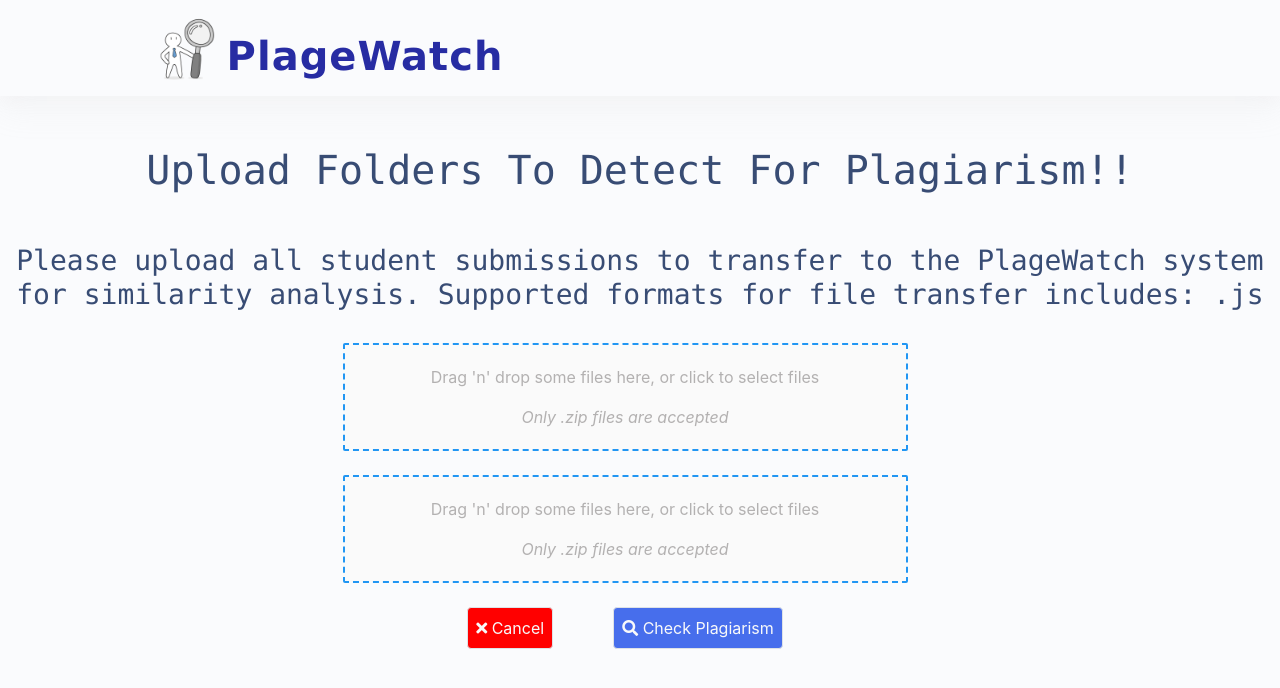
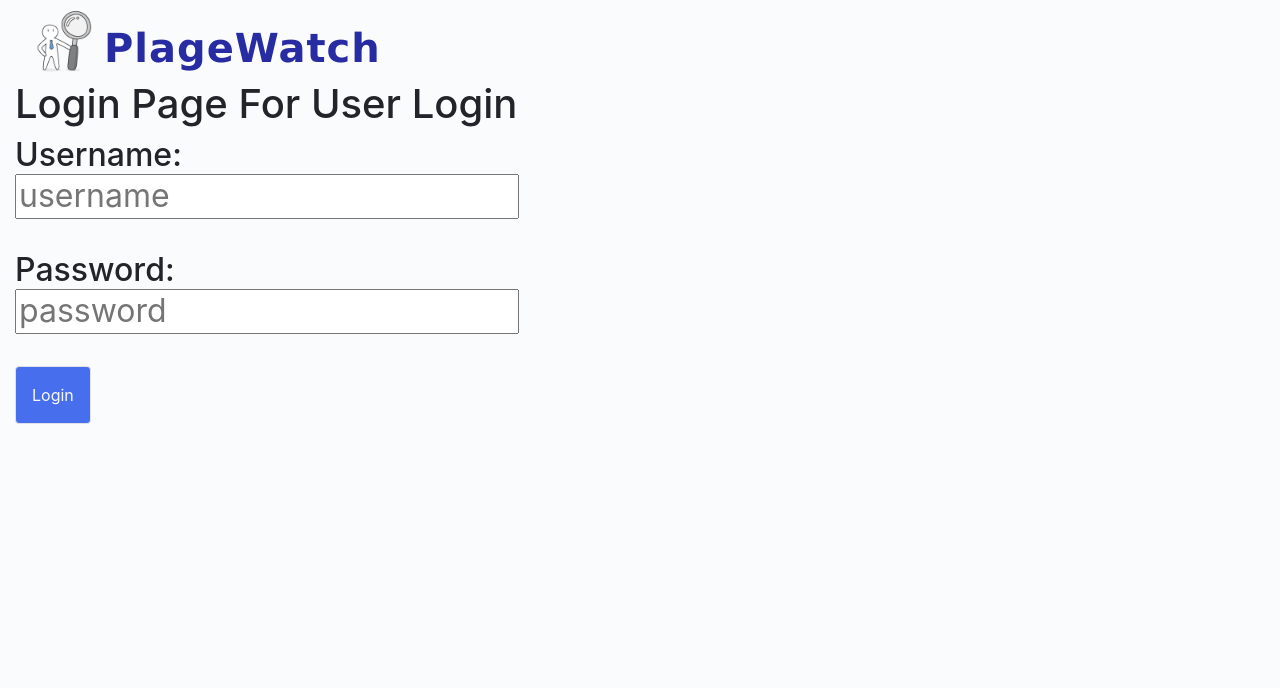
Before and after one commit to 1itachi/plageWatch, a React (Create React App) app in the folder plage-watch/: page / in a window 1280 px wide. Shown: the top 688 px of the page. Built offline with nearby package versions, Linux system fonts and the light colour scheme.

Commit message:
Added in a login page for the detector.

```diff
--- a/plage-watch/src/App.tsx
+++ b/plage-watch/src/App.tsx
@@ -1,11 +1,13 @@
 import React from 'react';
 import './App.css';
 import MainPage from './components/main/Main';
+import LoginPage from './components/Login/Login';
 
 function App() {
   return (
     <div className="App">
-      <MainPage/>
+      <LoginPage />
+      {/* <MainPage /> */}
     </div>
   );
 }
--- /dev/null
+++ b/plage-watch/src/components/Login/Login.css
@@ -0,0 +1,21 @@
+.navbar-style{
+    box-shadow: 0 15px 30px 0 rgba(201, 197, 197, 0.11), 0 5px 15px 0 rgba(211, 210, 210, 0.08);
+}
+
+.nav-text-style{
+    font-family: "Lucida Sans Unicode", "Lucida Grande", sans-serif;
+    color: #272CA3;
+    letter-spacing: 1px;
+    font-weight: bold;
+
+}
+
+.plagewatch-image-style{
+    height: 80px;
+    width: 80px;
+}
+
+.login-button{
+    background-color: #476EEC;
+    position: fixed;
+ }
--- /dev/null
+++ b/plage-watch/src/components/Login/Login.tsx
@@ -0,0 +1,27 @@
+import React from "react";
+import Navbar from "./../navigation/Navigation";
+import Upload from './../upload/UploadPage';
+import './Login.css';
+import detect from './../../images/plagewatch.jpg';
+
+export default class LoginPage extends React.Component {
+    render() {
+        return (
+            <div className="col-sm-6 row center">
+                <img className="ml-4 plagewatch-image-style" src={detect} alt="detect" />
+                <h1 className="mt-4 nav-text-style"> PlageWatch</h1>
+                <br></br>
+                <div className="container">
+                    <h1>Login Page For User Login</h1>
+                    <h2>Username: <input type="username" placeholder="username" /></h2>
+                    <br></br>
+                    <h2>Password: <input type="password" placeholder="password" /></h2>
+                    <br></br>
+                    <div className="btn border rounded login-button text-light p-3">
+                        <span>Login</span>
+                    </div>
+                </div>
+            </div>
+        );
+    }
+}
--- a/plage-watch/src/components/navigation/Navigation.tsx
+++ b/plage-watch/src/components/navigation/Navigation.tsx
@@ -4,15 +4,16 @@
 
 export default class NavBar extends React.Component {
   render() {
-        return(
+    return (
 
       <div className="col-sm-6 row center">
-                <img className="ml-4 plagewatch-image-style" src ={detect} alt="detect"/>
+        <img className="ml-4 plagewatch-image-style" src={detect} alt="detect" />
         <h1 className="mt-4 nav-text-style"> PlageWatch</h1>
+        <br></br>
+        <h1 className="mt-4 nav-text-style">&nbsp;&nbsp;
+        <i className="fas fa-download"></i></h1>
+        <h1 className="mt-4 nav-text-style">&nbsp;&nbsp;Report</h1>
       </div>
-
-
-
     );
   }
 }
```
Also changed, not shown: 1 other file (tests, documents, lock files or other folders). Lines whose indentation alone changed are shown as unchanged.
